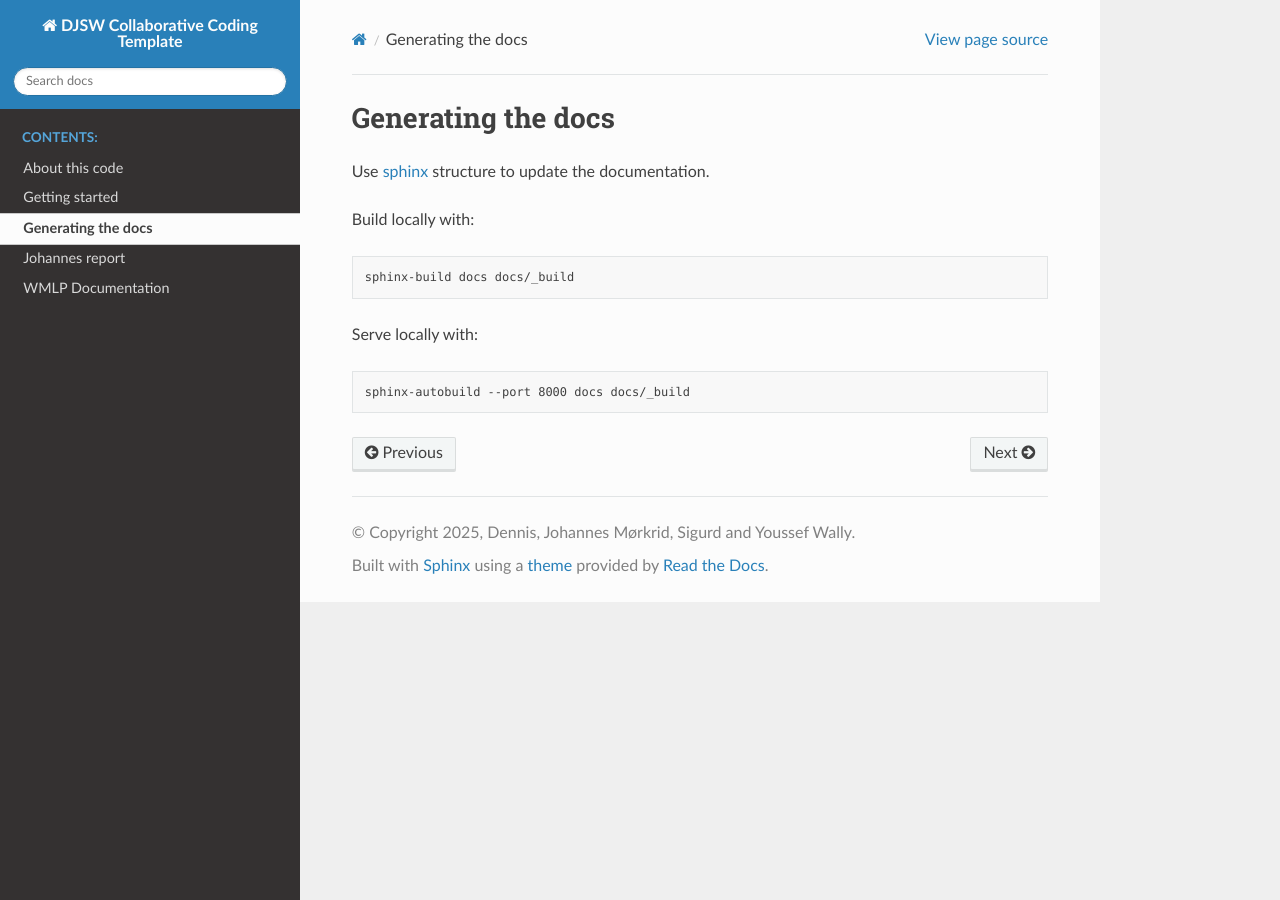
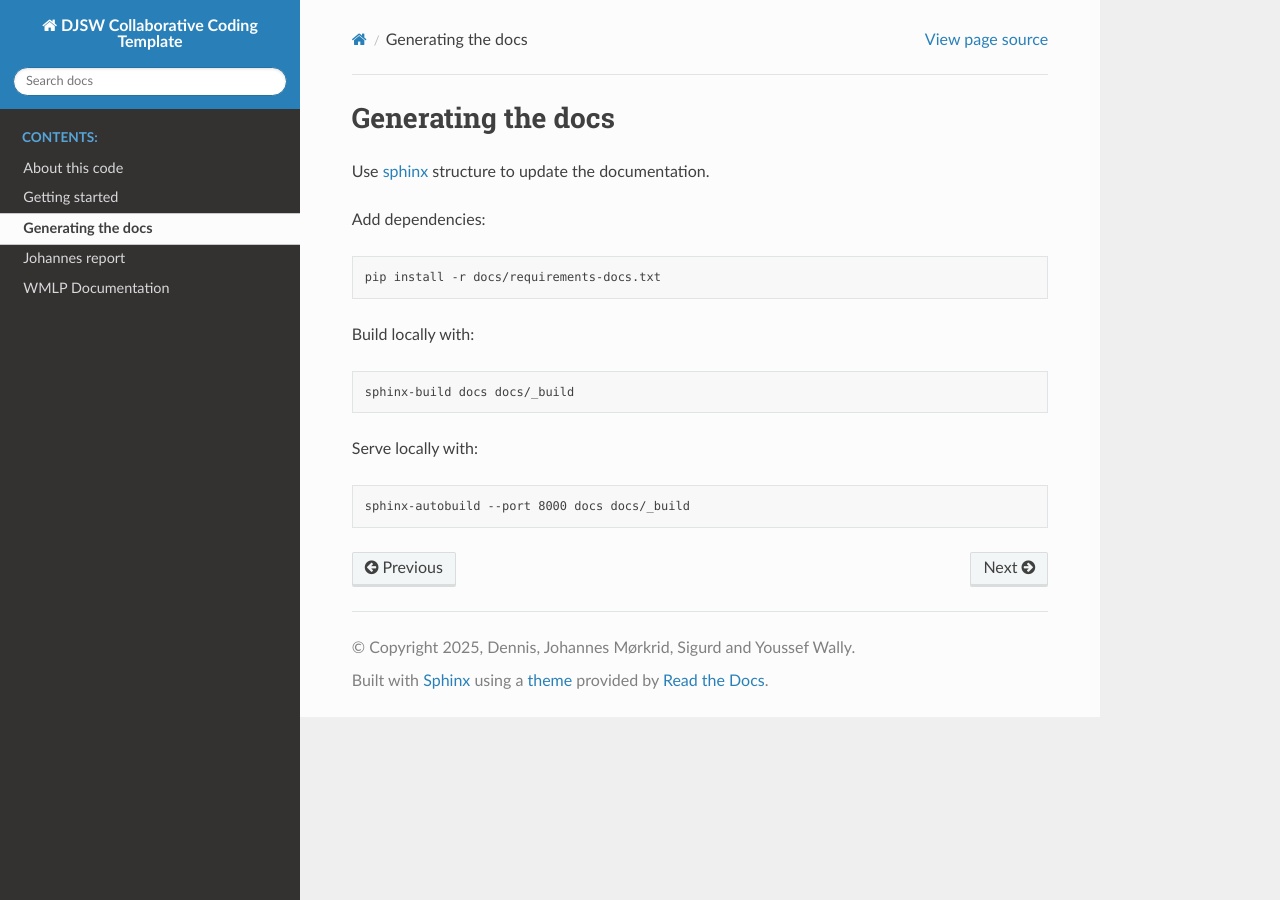
Before and after one commit to youssefwally/DJSW_collaborative_coding, a Sphinx documentation site: the page built from docs/README.md, in a window 1280 px wide. Built offline with Sphinx 7.4.7 and the Read the Docs theme 3.1.0, drawn with Linux system fonts in a browser that asks for light colours.

```diff
--- a/docs/README.md
+++ b/docs/README.md
@@ -1,7 +1,10 @@
-Generating the docs
-----------
+# Generating the docs
 
 Use [sphinx](http://www.sphinx-doc.org/) structure to update the documentation.
+
+Add dependencies:
+
+    pip install -r docs/requirements-docs.txt
 
 Build locally with:
 
--- a/docs/conf.py
+++ b/docs/conf.py
@@ -24,7 +24,14 @@ release = '0.1'
 
 extensions = [
     "myst_parser",  # in order to use markdown
+    "autoapi.extension", # to autobuild api from docstrings
 ]
+
+# search this directory for Python files
+autoapi_dirs = [".."]
+
+# ignore this file when generating API documentation
+autoapi_ignore = ["*/conf.py"]
 
 templates_path = ['_templates']
 exclude_patterns = ["_build", "Thumbs.db", ".DS_Store"]
--- a/docs/requirement-docs.txt
+++ /dev/null
@@ -1,3 +0,0 @@
-sphinx>=8.2.3
-sphinx_rtd_theme>=3.0.2
-myst_parser>=4.0.1
--- /dev/null
+++ b/docs/requirements-docs.txt
@@ -0,0 +1,4 @@
+sphinx>=8.2.3
+sphinx_rtd_theme>=3.0.2
+myst_parser>=4.0.1
+sphinx-autoapi>=3.6.1
```
